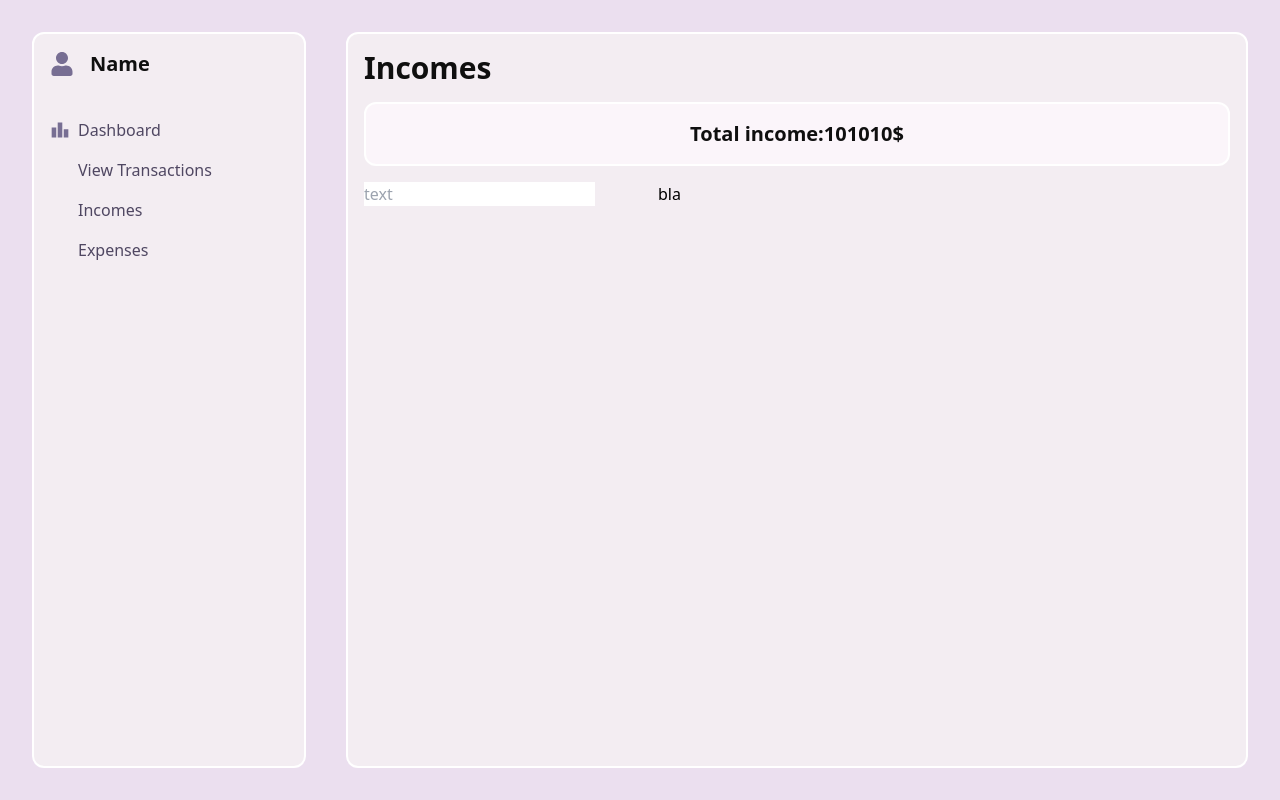
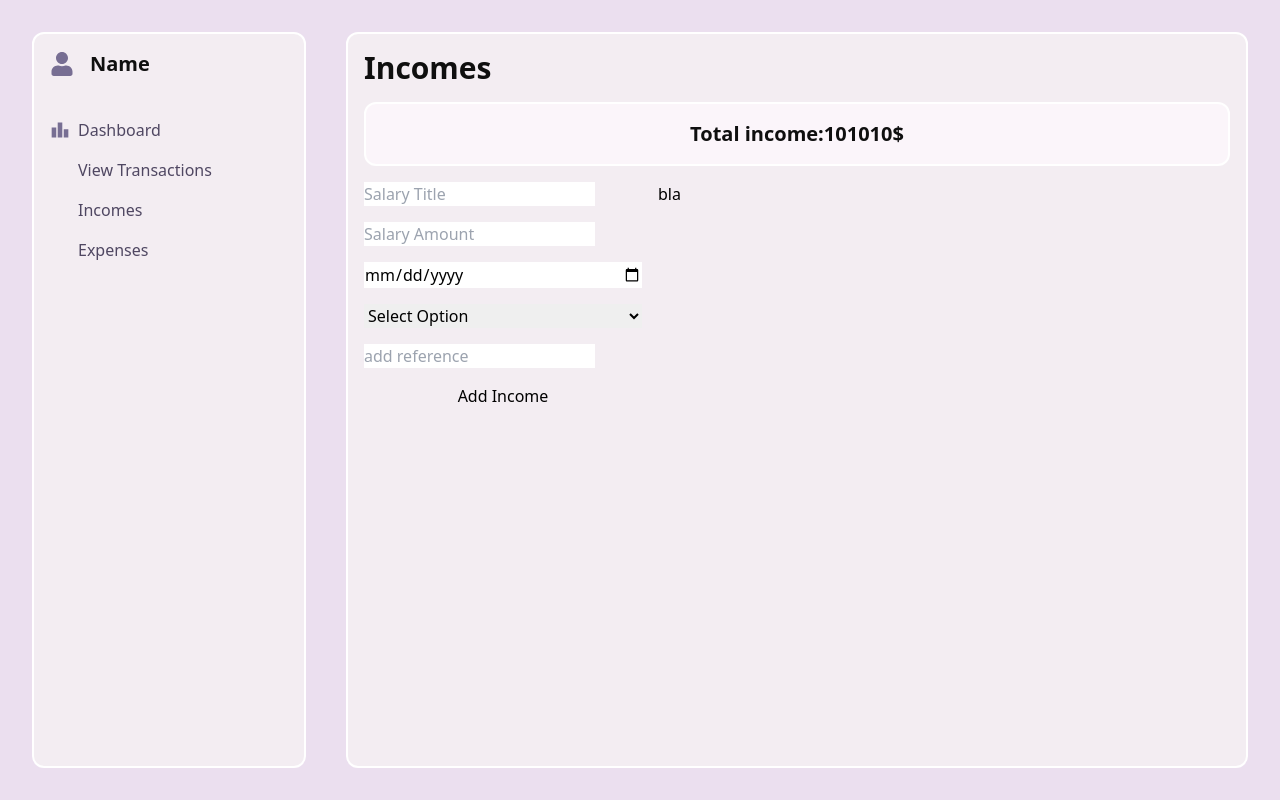
Before and after one commit to mariamdatuka/app, a React (Vite) app: page /incomes in a window 1280 px wide. Built offline with nearby package versions, Linux system fonts and the light colour scheme; some icons are missing.

Commit message:
style:income page

```diff
--- a/src/pages/Incomes.tsx
+++ b/src/pages/Incomes.tsx
@@ -1,14 +1,28 @@
 import Layout from "../components/Layouts/Layout"
 import MainInput from "../components/forms/MainInput"
-
+import { useForm } from "react-hook-form"
 
 const Incomes = () => {
+  const {register, }=useForm();
   return (
     <>
      <Layout title='income' mainTitle='Incomes'>
          <form className='flex flex-col gap-4'>
-          <MainInput type='text' name='income' id='income' placeholder='text'/>
-
+          <MainInput type='text' name='salary' id='salary' placeholder='Salary Title'/>
+          <MainInput type='text' name='amount' id='amount' placeholder='Salary Amount'/>
+          <input type='date' id='date' {...register('date')} placeholder='select date' />
+          <select {...register('option')}>
+            <option disabled selected>Select Option</option>
+            <option value='salary'>Salary</option>
+            <option value='freelancing'>Freelancing</option>
+            <option value='investments'>Investments</option>
+            <option value='stocks'>Stocks</option>
+            <option value='bitcins'>Bitcoins</option>
+            <option value='bank transfer'>Bank transfer</option>
+            <option value='other'>other</option>
+          </select>
+          <MainInput id='reference' name='reference' placeholder='add reference' type='text'/>
+          <button>Add Income</button>
          </form>
          <div>bla</div>
      </Layout>
```
